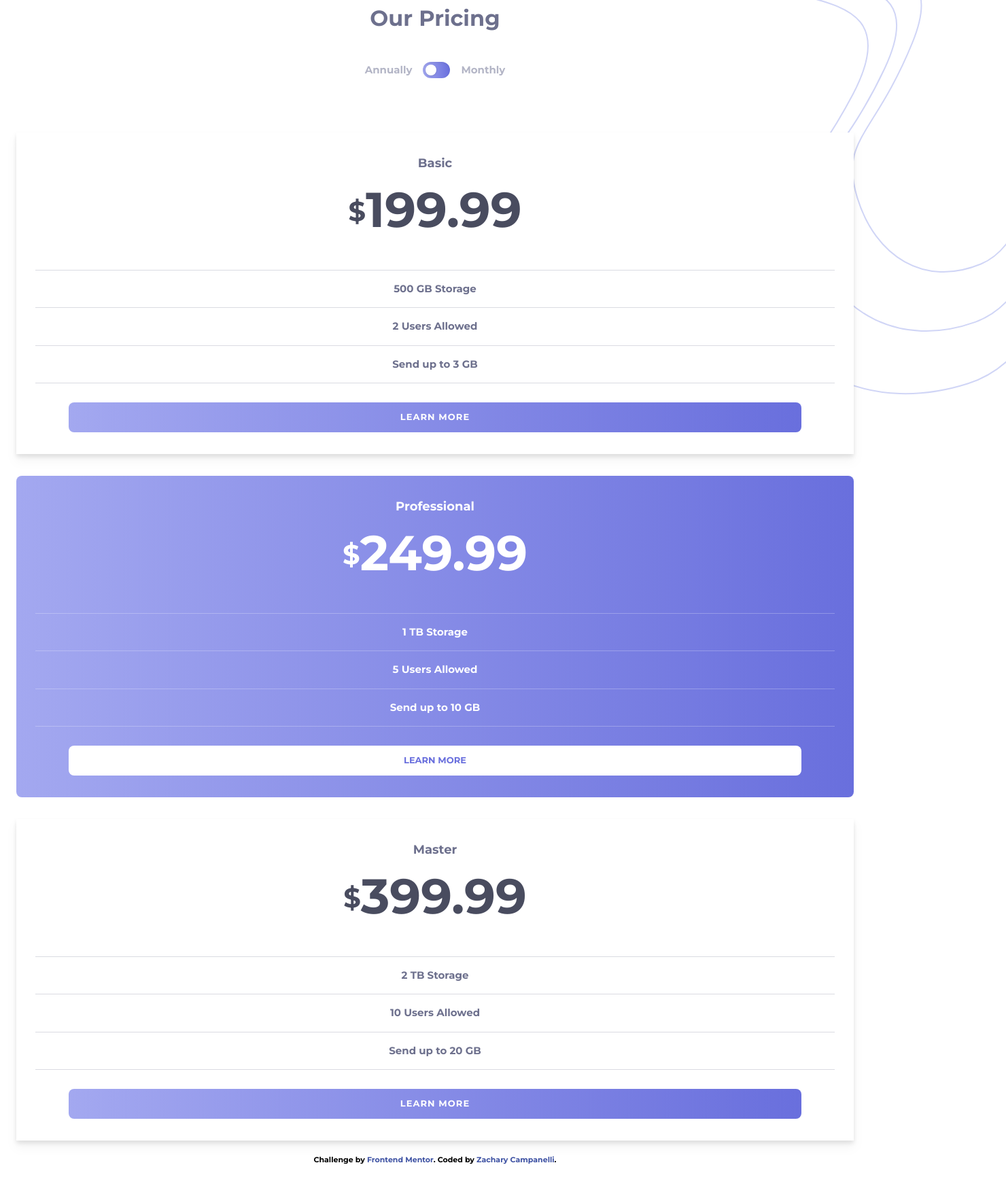
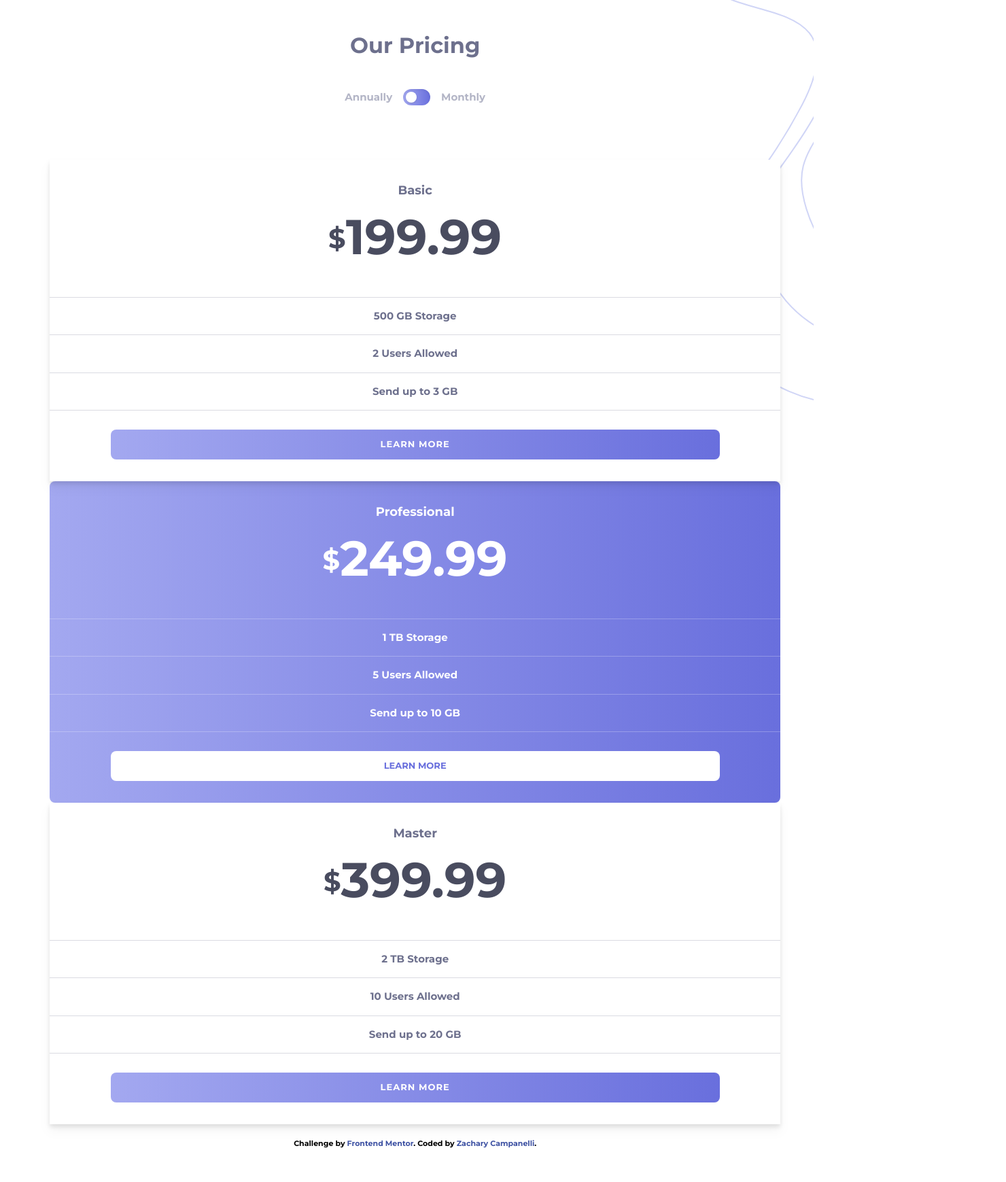
Before and after one commit to Zacharycampanelli/Pricing-Component-With-Toggle, a website: page index.html in a window 1280 px wide. Shown: the part 37-1776 px from the top of the page at 68% size, 1480 px wide, since content can reach past the window. After the commit the page ends 1752 px from the top, so only its background shows below. Drawn offline with nearby package versions, Linux system fonts and the light colour scheme.

Commit message:
fixed issue with button resizing and x-overflow on mobile layout

```diff
--- a/assets/css/input.css
+++ b/assets/css/input.css
@@ -1,7 +1,5 @@
 @import 'tailwindcss/base';
-
 @import 'tailwindcss/components';
-
 @import 'tailwindcss/utilities';
 
 @import url('https://fonts.googleapis.com/css2?family=Montserrat:wght@700&display=swap');
@@ -20,9 +18,6 @@
     font-family: 'Montserrat', sans-serif;
   }
 }
-.hide {
-  display: none;
-}
 
 .attribution {
   font-size: 11px;
--- /dev/null
+++ b/assets/js/script.js
@@ -0,0 +1,16 @@
+const planType = document.querySelector('#plan_type');
+const planWrapper = document.querySelectorAll('.plan-wrapper li')
+const options = document.querySelectorAll('.option')
+planType.addEventListener('click', () => {
+    console.log(planType.checked)
+    console.log(planWrapper);
+    // input starts at false
+    // if true, add hide to all annual, remove hide from all monthly
+    for (option of options) {
+        if(option.classList.contains('annual')) {
+            console.log('yes')
+        } else {
+            console.log('no')
+        }
+    }
+})
--- a/index.html
+++ b/index.html
@@ -6,15 +6,19 @@
     <link rel="icon" type="image/png" sizes="32x32" href="./assets/images/favicon-32x32.png" />
     <link rel="stylesheet" href="./assets/css/main.css" />
     <script src="https://cdn.tailwindcss.com"></script>
+    <script defer src="https://cdn.jsdelivr.net/npm/alpinejs@3.x.x/dist/cdn.min.js"></script>
     <title>Frontend Mentor | Pricing Component with Toggle</title>
   </head>
-  <body class="text-[15px] m-6 overflow-x-hidden">
-    <header class="flex flex-col items-center relative mt-10 mb-20">
+  <body x-data="{annual: false}" class="text-[15px] m-6 overflow-x-hidden w-11/12">
+    <div class="wrapper relative overflow-x-hidden relative">
+      <svg xmlns="http://www.w3.org/2000/svg" class="absolute -right-52 -top-12 -z-10" width="375" height="658"><g fill="none" fill-rule="evenodd" stroke="#D0D5F6" stroke-width="2"><path d="M172.71-101C70.623-79.38 17.478-39.688 13.273 18.074c-6.307 86.643 231.598 17.186 136.358 198-95.241 180.813-181.318 185.29-136.358 298C58.233 626.784 178.96 685.954 319.21 641.2c93.501-29.836 144.652-140.545 153.453-332.126"/><path d="M214.7-101C134.617-82.012 92.926-47.154 89.628 3.575c-4.948 76.093 181.679 15.094 106.966 173.89C121.882 336.262 54.36 340.192 89.628 439.18c35.269 98.986 129.974 150.95 239.995 111.646C402.97 524.622 443.096 427.395 450 259.141"/><path d="M250.935-103c-60.604 16.56-92.153 46.963-94.65 91.208-3.743 66.367 137.488 13.165 80.949 151.664-56.54 138.5-107.638 141.927-80.948 228.261 26.69 86.335 98.359 131.656 181.618 97.376C393.41 442.655 423.775 357.855 429 211.108"/></g></svg>
+
+    <header class="flex flex-col items-center overflow-x-hidden mt-14 mb-10 pb-10">
       <h1 class="text-center text-grayishBlue text-h1 ">Our Pricing</h1>
       <label for="plan_type" class="inline-flex items-center space-x-4 cursor-pointer mt-10 dark:text-gray-100">
         <span class="text-lightGrayishBlue">Annually</span>
         <span class="relative mx-auto">
-          <input id="plan_type" type="checkbox" class="hidden peer" />
+          <input x-model="annual" id="plan_type" type="checkbox" class="hidden peer" />
           <div class="w-10 h-6 rounded-full shadow-inner bg-gradient-to-r from-[#A3A8F0] to-[#696fdd]"></div>
           <div
             class="absolute inset-y-0 left-0 w-4 h-4 m-1 rounded-full shadow peer-checked:right-0 peer-checked:left-auto bg-white"
@@ -22,14 +26,16 @@
         </span>
         <span class="text-lightGrayishBlue">Monthly</span>
       </label>
-      <svg xmlns="http://www.w3.org/2000/svg" class="absolute -right-56 -top-20 -z-10" width="375" height="658"><g fill="none" fill-rule="evenodd" stroke="#D0D5F6" stroke-width="2"><path d="M172.71-101C70.623-79.38 17.478-39.688 13.273 18.074c-6.307 86.643 231.598 17.186 136.358 198-95.241 180.813-181.318 185.29-136.358 298C58.233 626.784 178.96 685.954 319.21 641.2c93.501-29.836 144.652-140.545 153.453-332.126"/><path d="M214.7-101C134.617-82.012 92.926-47.154 89.628 3.575c-4.948 76.093 181.679 15.094 106.966 173.89C121.882 336.262 54.36 340.192 89.628 439.18c35.269 98.986 129.974 150.95 239.995 111.646C402.97 524.622 443.096 427.395 450 259.141"/><path d="M250.935-103c-60.604 16.56-92.153 46.963-94.65 91.208-3.743 66.367 137.488 13.165 80.949 151.664-56.54 138.5-107.638 141.927-80.948 228.261 26.69 86.335 98.359 131.656 181.618 97.376C393.41 442.655 423.775 357.855 429 211.108"/></g></svg>
+      <!-- <svg xmlns="http://www.w3.org/2000/svg" class="absolute -right-56 -top-20 -z-10" width="375" height="658"><g fill="none" fill-rule="evenodd" stroke="#D0D5F6" stroke-width="2"><path d="M172.71-101C70.623-79.38 17.478-39.688 13.273 18.074c-6.307 86.643 231.598 17.186 136.358 198-95.241 180.813-181.318 185.29-136.358 298C58.233 626.784 178.96 685.954 319.21 641.2c93.501-29.836 144.652-140.545 153.453-332.126"/><path d="M214.7-101C134.617-82.012 92.926-47.154 89.628 3.575c-4.948 76.093 181.679 15.094 106.966 173.89C121.882 336.262 54.36 340.192 89.628 439.18c35.269 98.986 129.974 150.95 239.995 111.646C402.97 524.622 443.096 427.395 450 259.141"/><path d="M250.935-103c-60.604 16.56-92.153 46.963-94.65 91.208-3.743 66.367 137.488 13.165 80.949 151.664-56.54 138.5-107.638 141.927-80.948 228.261 26.69 86.335 98.359 131.656 181.618 97.376C393.41 442.655 423.775 357.855 429 211.108"/></g></svg> -->
     </header>
+
+
+
     <main class="flex flex-col justify-center items-center text-center">
 
-      <section id="basic" class="px-7 py-8 text-grayishBlue bg-white w-full drop-shadow-lg">
+      <section id="basic" class="px-0 py-8 text-grayishBlue bg-white w-11/12 drop-shadow-lg">
         <h2 class="text-h2">Basic</h2>
-        <span class="before:text-dollar before:align-bottom before:content-['$'] align-text-bottom text-darkGrayishBlue text-pricing">199.99</span>
-        <span class="before:text-dollar before:align-bottom before:content-['$'] align-text-bottom text-darkGrayishBlue text-pricing hide">19.99</span>
+        <span x-text="annual ? '19.99' : '199.99' " class="before:text-dollar before:align-bottom before:content-['$'] align-text-bottom text-darkGrayishBlue text-pricing"></span>
         <ul class="mt-8 mb-3 pb-4">
           <hr class="h-px border-t-0 bg-grayishBlue opacity-25" />
           <li class="my-4">500 GB Storage</li>
@@ -39,13 +45,12 @@
           <li class="my-4">Send up to 3 GB</li>
           <hr class="h-px border-t-0 bg-grayishBlue opacity-25" />
         </ul>
-        <button class="w-11/12 h-11 text-button text-white tracking-[.08em] bg-gradient-to-r from-[#A3A8F0] to-[#696fdd] rounded-lg">LEARN MORE</button>
+        <button class="w-10/12 h-11 text-button text-white tracking-[.08em] bg-gradient-to-r from-[#A3A8F0] to-[#696fdd] rounded-lg">LEARN MORE</button>
       </section>
 
-      <section id="professional"class="my-8 px-7 py-8 text-white bg-gradient-to-r from-[#A3A8F0] to-[#696fdd] rounded-lg w-full">
+      <section id="professional"class="px-0 py-8 text-white bg-gradient-to-r from-[#A3A8F0] to-[#696fdd] w-11/12 rounded-lg">
         <h2 class="text-h2">Professional</h2>
-        <span class="before:text-dollar before:align-bottom before:content-['$'] align-text-bottom text-white text-pricing">249.99</span>
-        <span class="before:text-dollar before:align-bottom before:content-['$'] align-text-bottom text-white text-pricing hide">24.99</span>
+        <span x-text="annual ? '24.99' : '249.99' " class="before:text-dollar before:align-bottom before:content-['$'] align-text-bottom text-white text-pricing"></span>
         <ul class="mt-8 mb-3 pb-4">
           <hr class="h-px border-t-0 bg-white opacity-25" />
           <li class="my-4">1 TB Storage</li>
@@ -55,13 +60,12 @@
           <li class="my-4">Send up to 10 GB</li>
           <hr class="h-px border-t-0 bg-white opacity-25" />
         </ul>
-        <button class="w-11/12 h-11 text-button text-gradientEnd tracking-[.08em]m bg-white rounded-lg">LEARN MORE</button>
+        <button class="w-10/12 h-11 text-button text-gradientEnd tracking-[.08em]m bg-white rounded-lg">LEARN MORE</button>
       </section>
 
-      <section id="master" class="px-7 py-8 text-grayishBlue bg-white w-full drop-shadow-lg">
+      <section id="master" class="px-0 py-8 text-grayishBlue bg-white w-11/12 drop-shadow-lg">
         <h2 class="text-h2">Master</h2>
-        <span class="before:text-dollar before:align-bottom before:content-['$'] align-text-bottom text-darkGrayishBlue text-pricing">399.99</span>
-        <span class="before:text-dollar before:align-bottom before:content-['$'] align-text-bottom text-darkGrayishBlue text-pricing hide">39.99</span>
+        <span x-text="annual ? '39.99' : '399.99' " class="before:text-dollar before:align-bottom before:content-['$'] align-text-bottom text-darkGrayishBlue text-pricing"></span>
         <ul class="mt-8 mb-3 pb-4">
           <hr class="h-px border-t-0 bg-grayishBlue opacity-25" />
           <li class="my-4">2 TB Storage</li>
@@ -71,7 +75,7 @@
           <li class="my-4">Send up to 20 GB</li>
           <hr class="h-px border-t-0 bg-grayishBlue opacity-25" />
         </ul>
-        <button class="w-11/12 h-11 text-button text-white tracking-[.08em] bg-gradient-to-r from-[#A3A8F0] to-[#696fdd] rounded-lg">LEARN MORE</button>
+        <button class="w-10/12 h-11 text-button text-white tracking-[.08em] bg-gradient-to-r from-[#A3A8F0] to-[#696fdd] rounded-lg">LEARN MORE</button>
       </section>
     </main>
 
@@ -79,5 +83,6 @@
       Challenge by <a href="https://www.frontendmentor.io?ref=challenge" target="_blank">Frontend Mentor</a>. Coded by
       <a href="#">Zachary Campanelli</a>.
     </div>
+  </div>
   </body>
 </html>
```
Also changed, not shown: assets/css/main.css.
